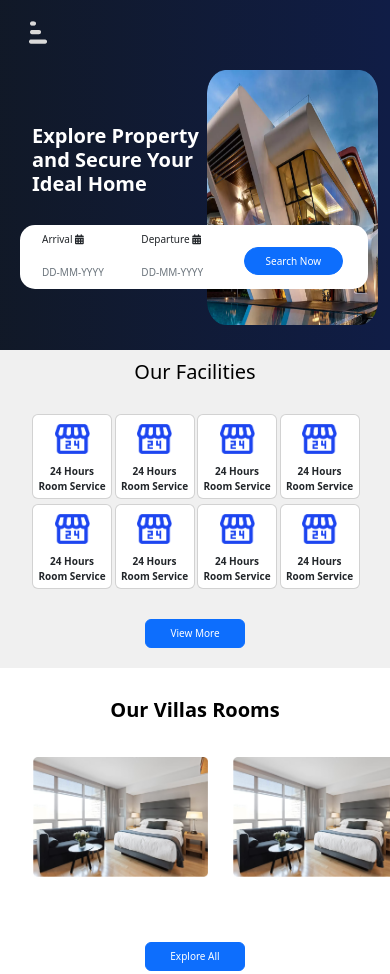
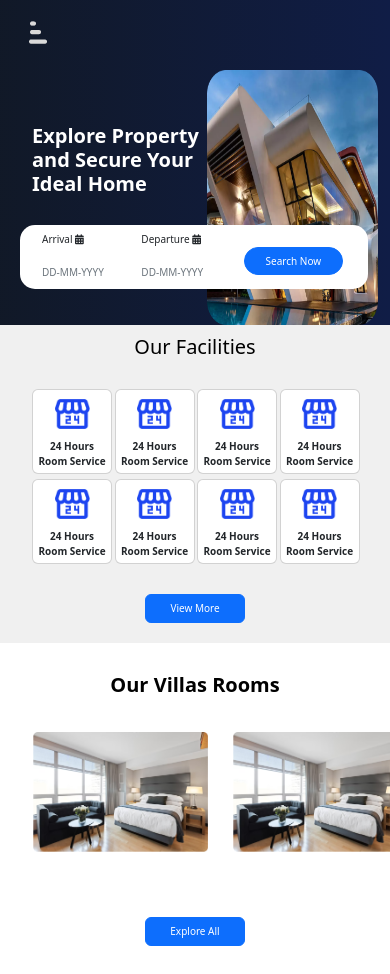
Before and after one commit to abhishekohmz/breezeland, a plain HTML site: page index.html in a window 390 px wide. Shown: the top 974 px of the page. Drawn offline with nearby package versions, Linux system fonts and the light colour scheme.

Commit message:
breezeland

```diff
--- a/style.css
+++ b/style.css
@@ -266,8 +266,10 @@ border-radius: 0 100px 0 0 ;
             border-radius: 50px;
             font-size: 10px;
         }
-        #section1{
-            height: 350px;
+        #section1{height: fit-content;
+background: linear-gradient(to right, #0E1625FC, #101D46);
+
+
         }
         #section2 h1{
             font-size: 20px;
```
